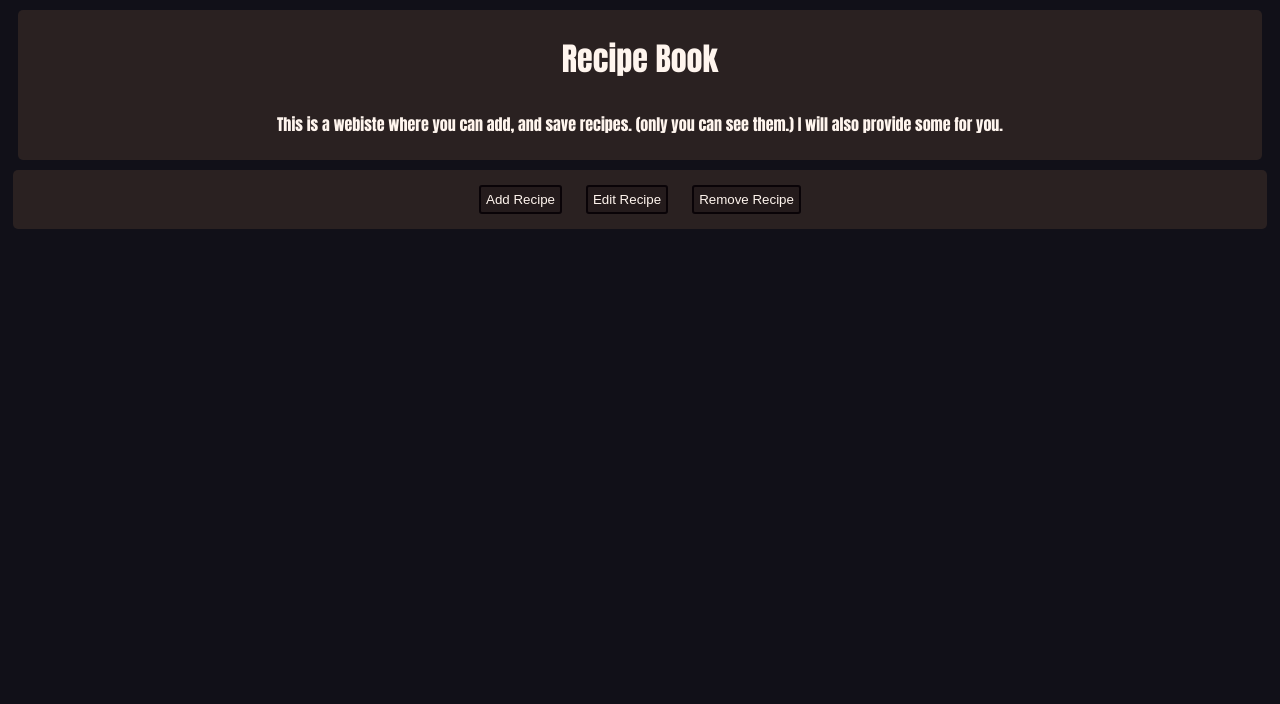
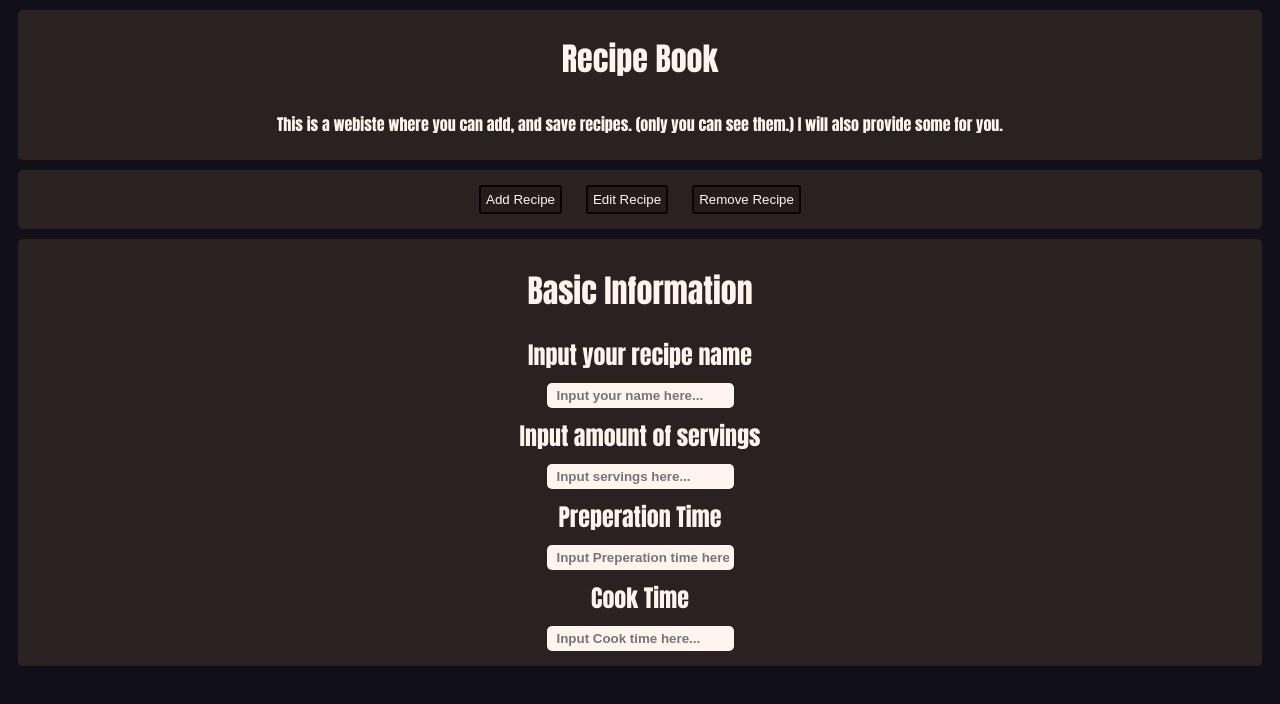
Before and after one commit to bcrhbrhcdb/recipe-book-app, a website: page index.html in a window 1280 px wide. Drawn offline with Linux system fonts and the light colour scheme.

Commit message:
stuff :)

```diff
--- a/index.html
+++ b/index.html
@@ -17,6 +17,29 @@
     <button id="edit-recipe">Edit Recipe</button>
     <button id="remove-recipe">Remove Recipe</button>
   </div>
-  <div class="recipe-area" id="recipe-area"></div>
+  <div class="recipe-area" id="recipe-area">
+    <div class="add-recipe-info">
+      <div class="recipe-info">
+        <h1>Basic Information</h1>
+      <label for="recipe-name-input">Input your recipe name</label>
+      <br>
+      <input id="recipe-name-input" type="text" min="5" max="25" placeholder="Input your name here..." required/>
+      <br>
+      <label for="serves">Input amount of servings</label>
+      <br>
+      <input id="serves" type="number" min="1" placeholder="Input servings here..." required>
+      <br>
+      <label for="prep-time">Preperation Time</label>
+      <br>
+      <input id="prep-time" min="5" max="15" placeholder="Input Preperation time here..." required>
+      <br>
+      <label for="cook-time">Cook Time</label>
+      <br>
+      <input id="prep-time" min="5" max="15" placeholder="Input Cook time here..." required>
+      <br>
+    </div>
+  </div>
+  </div>
+
 </body>
 </html>
--- a/styles.css
+++ b/styles.css
@@ -18,7 +18,7 @@ h1, p{
   background-color: #2A2121;
   border-radius: 5px;
   padding: 5px;
-  margin: 5px;
+  margin: 10px;
   justify-content: center;
   align-items: center;
   text-align: center;
@@ -32,5 +32,34 @@ button{
   border: 2px solid #090307;
   margin: 10px;
   width: auto;
+}
+.recipe-area{
+  background-color: #2A2121;
+  border-radius: 5px;
+  padding: 5px;
+  margin: 10px;
+  text-align: center;
 
 }
+
+
+label{
+  color: seashell;
+  font-family: Impact, Haettenschweiler, 'Arial Narrow Bold', sans-serif;
+  padding: 5px;
+  margin: 10px;
+  font-size: 24px;
+}
+
+input{
+  border: none;
+  border-radius: 5px;
+  padding: 5px;
+  background-color: seashell;
+  margin: 10px;
+}
+input::placeholder{
+  padding: 5px;
+  color:hsl(from color h s l);
+  font-weight: bold;
+}
```
Also changed, not shown: script.js (+14 -1 lines).
